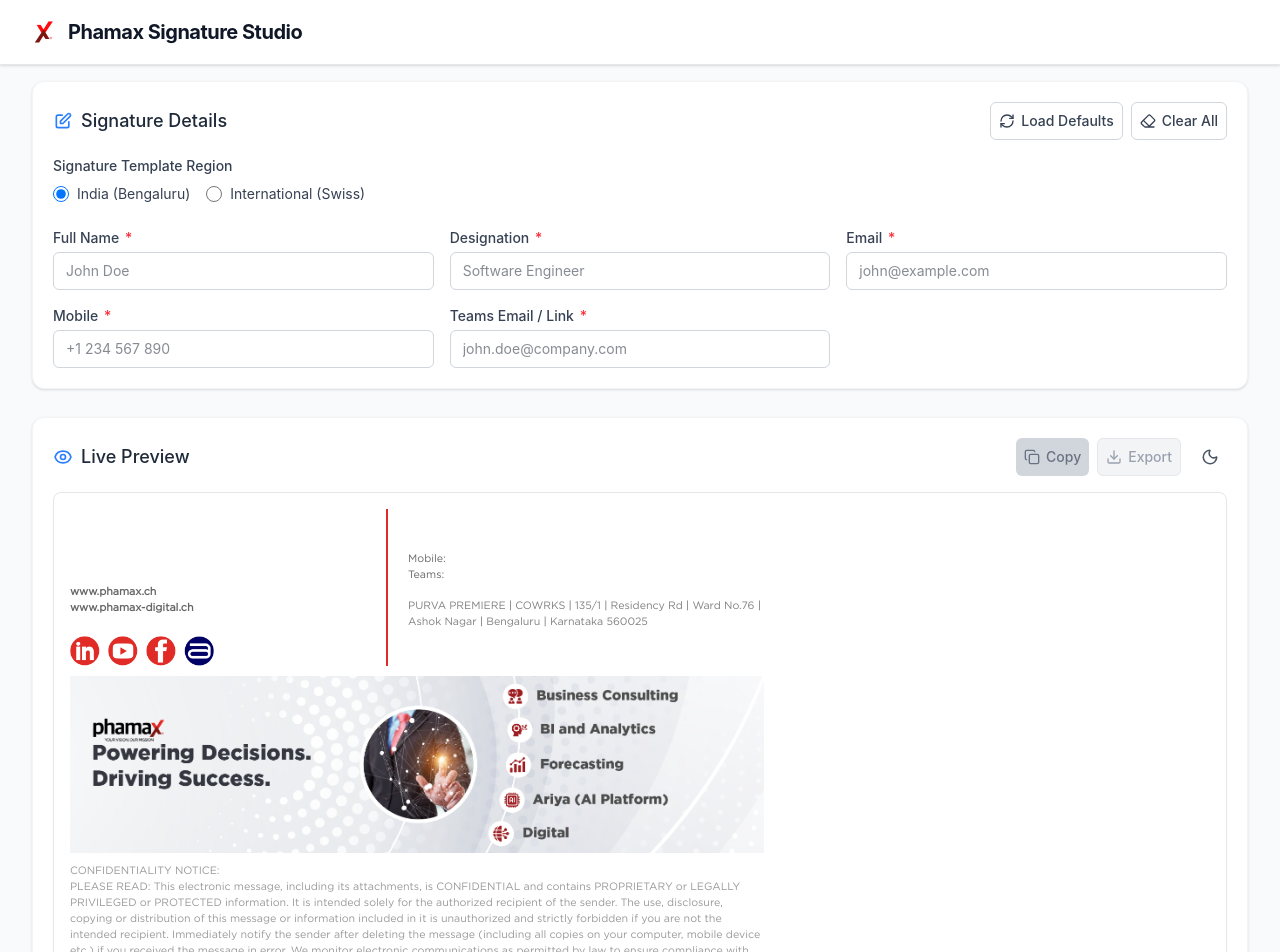
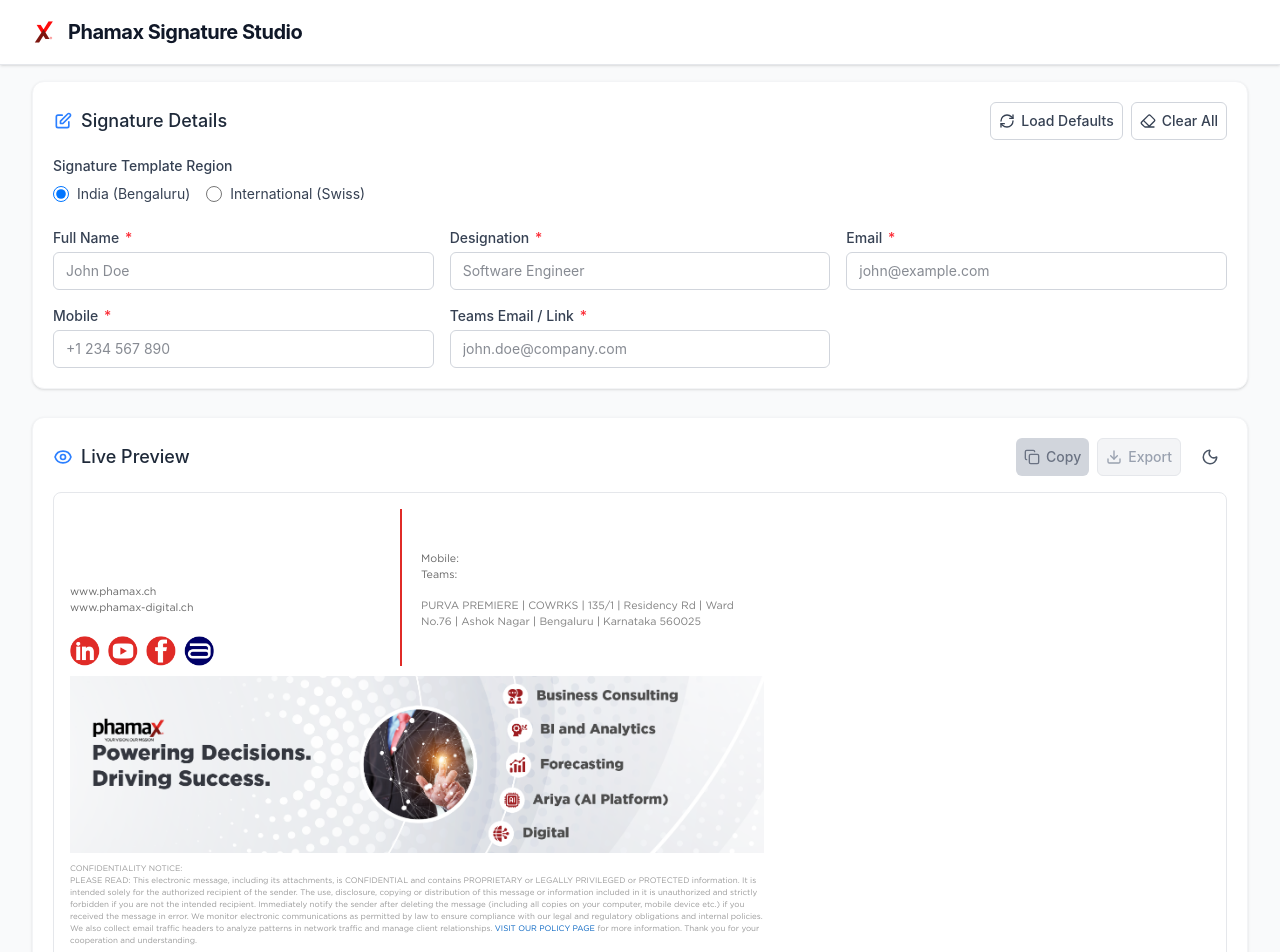
Before and after one commit to trivedi-vatsal/phamax-signature-hub, a React (Vite) app: page / in a window 1280 px wide. Shown: the top 952 px of the page. Built offline with nearby package versions, Linux system fonts and the light colour scheme.

Commit message:
Update : font sizes

```diff
--- a/src/components/SignaturePreview.tsx
+++ b/src/components/SignaturePreview.tsx
@@ -233,7 +233,7 @@ ${previewRef.current.innerHTML}
                             style={{
                               padding: "0",
                               verticalAlign: "top",
-                              width: "300px",
+                              width: "325px",
                             }}
                           >
                             <div
@@ -304,7 +304,6 @@ ${previewRef.current.innerHTML}
                               style={{
                                 fontFamily: FONT_FAMILY,
                                 fontSize: "8pt",
-                                fontWeight: "bold",
                                 marginBottom: "15px",
                                 minHeight: "18px",
                               }}
@@ -327,7 +326,6 @@ ${previewRef.current.innerHTML}
                               style={{
                                 fontFamily: FONT_FAMILY,
                                 fontSize: "8pt",
-                                fontWeight: "bold",
                                 lineHeight: "1.5",
                               }}
                             >
@@ -536,7 +534,7 @@ ${previewRef.current.innerHTML}
                     <div
                       style={{
                         fontFamily: FONT_FAMILY,
-                        fontSize: "8pt",
+                        fontSize: "6pt",
                         color: "#999999",
                         lineHeight: "1.5",
                       }}
```
